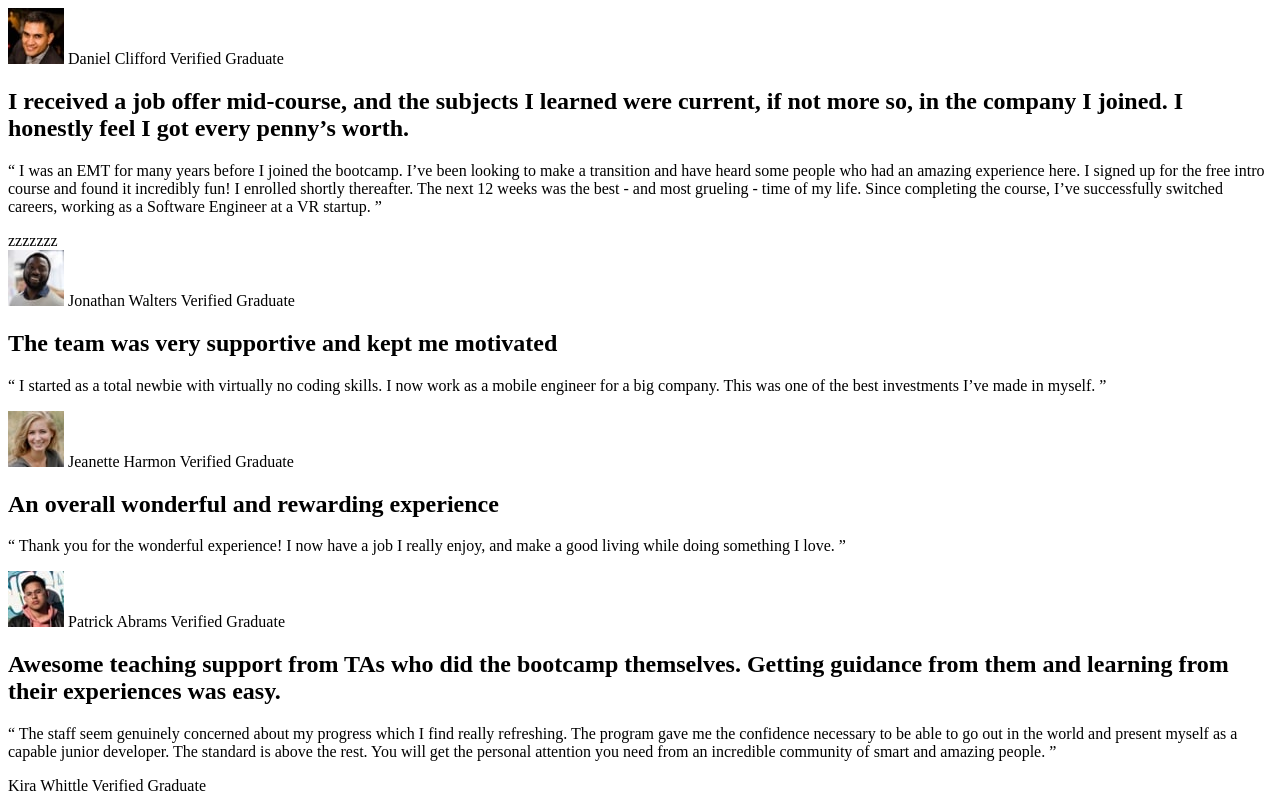
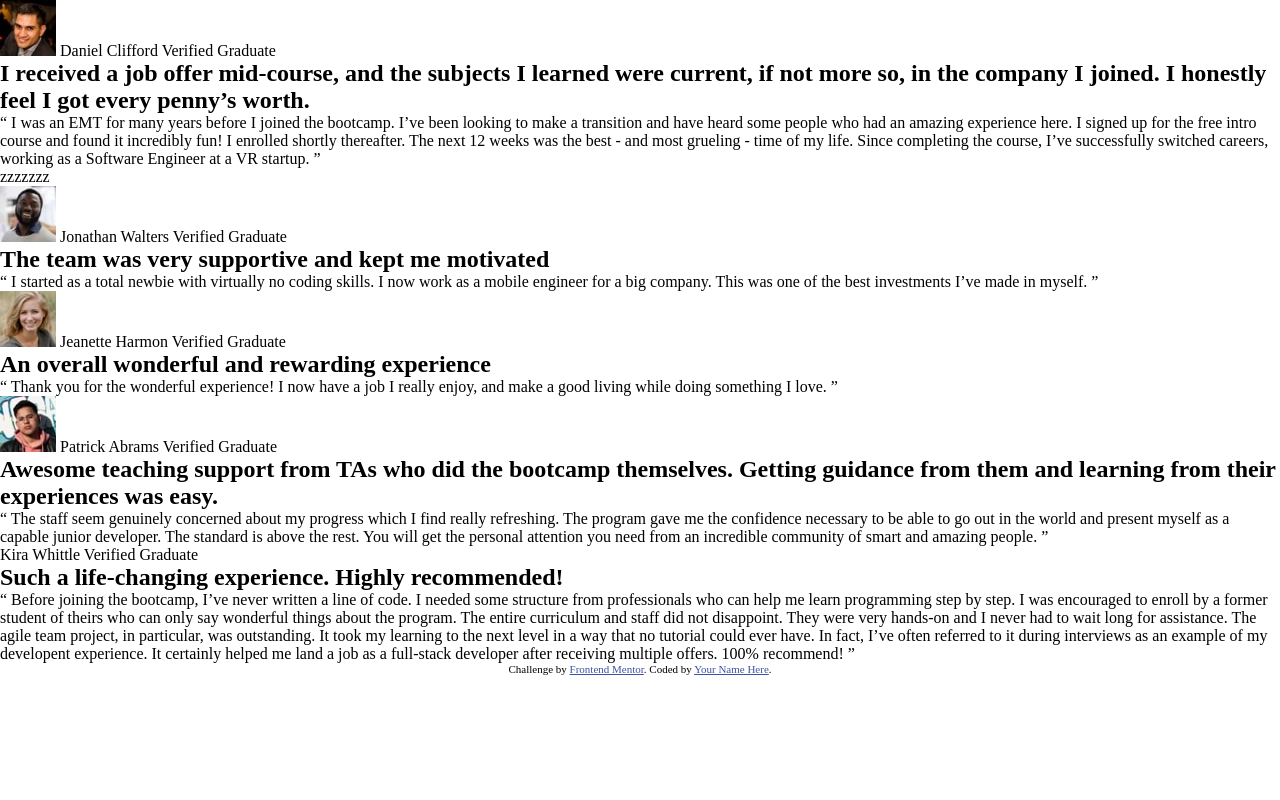
Before and after one commit to mking0823/testimonials-grid-section-, a plain HTML site: page index.html in a window 1280 px wide. Shown: the top 800 px of the page. Drawn offline with Linux system fonts and the light colour scheme.

Commit message:
font and css linked

```diff
--- a/index.html
+++ b/index.html
@@ -3,9 +3,11 @@
 <head>
   <meta charset="UTF-8">
   <meta name="viewport" content="width=device-width, initial-scale=1.0"> <!-- displays site properly based on user's device -->
-
   <link rel="icon" type="image/png" sizes="32x32" href="./images/favicon-32x32.png">
-
+  <link rel="preconnect" href="https://fonts.googleapis.com">
+  <link rel="preconnect" href="https://fonts.gstatic.com" crossorigin>
+  <link href="https://fonts.googleapis.com/css2?family=Barlow+Semi+Condensed:ital,wght@0,100;0,200;0,300;0,400;0,500;0,600;0,700;0,800;0,900;1,100;1,200;1,300;1,400;1,500;1,600;1,700;1,800;1,900&display=swap" rel="stylesheet">
+  <link rel="stylesheet" href="style.css">
   <title>Frontend Mentor | [Challenge Name Here]</title>
 
   <!-- Feel free to remove these styles or customise in your own stylesheet 👍 -->
--- /dev/null
+++ b/style.css
@@ -0,0 +1,9 @@
+*{
+    margin:0;
+    padding:0;
+    box-sizing:border-box;
+}
+
+body{
+
+}
```
